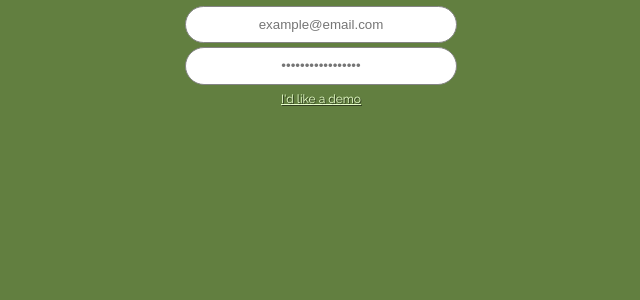
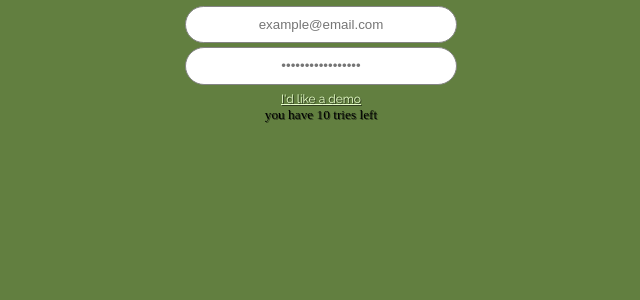
Before and after one commit to LiterallyElvis/ScrelpDjango, a Django app: template templates/home.html in a window 1280 px wide. Shown: the part 355-655 px from the top of the page, without its empty margins (319-959 px from the left). Run offline with Django 3.2, Linux system fonts and the light colour scheme; the template is opened without the code that fills it: most values are stand-ins (such as "Sample title", 1, 10 or a date in 2020); some libraries are stand-ins or nearby versions.

Commit message:
More transparency about demonstration chances left.

```diff
--- a/screlp/views.py
+++ b/screlp/views.py
@@ -17,8 +17,11 @@ def home(request):
         demo_forbidden = True
     if request.user.is_authenticated():
         logged_in = True
+
+    tries = request.session["tries"]
     return render(request, "home.html", {"logged_in": logged_in,
-                                         "demo_forbidden": demo_forbidden})
+                                         "demo_forbidden": demo_forbidden,
+                                         "tries": tries})
 
 
 def reset_demo_access(request):
--- a/templates/home.html
+++ b/templates/home.html
@@ -25,7 +25,7 @@
                 <p><input class="parameters" type="password" name="pass" placeholder="•••••••••••••••••"></p>
             {% endif %}
             {% if not forbidden %}
-                <a href="#" id="demo-launch">I'd like a demo</a>
+                <a href="#" id="demo-launch">I'd like a demo</a><br><sup>you have {{ tries }} tries left</sup>
             {% endif %}
         </div>
         <div class="query-entry" id="demo" style="display: none;">
```
